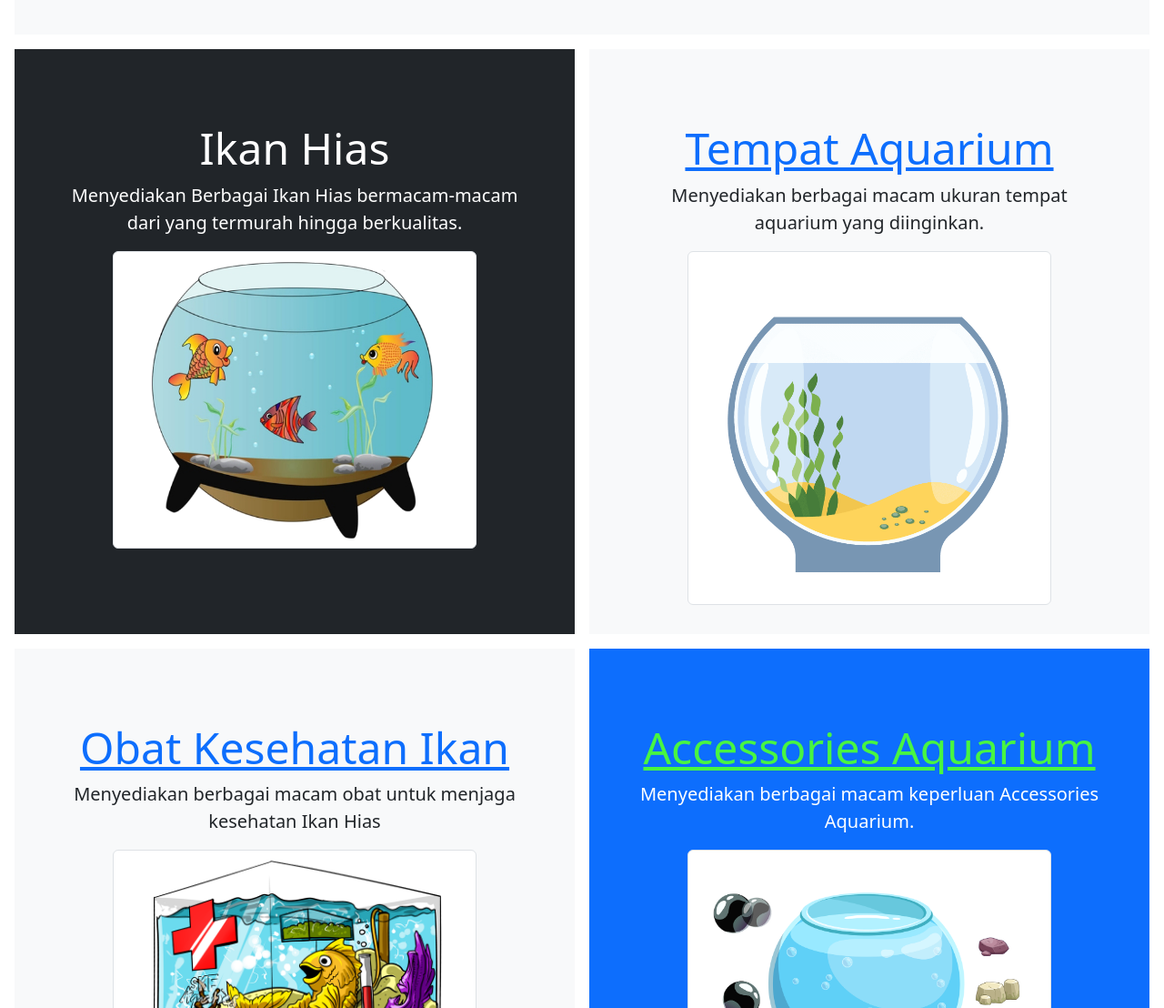
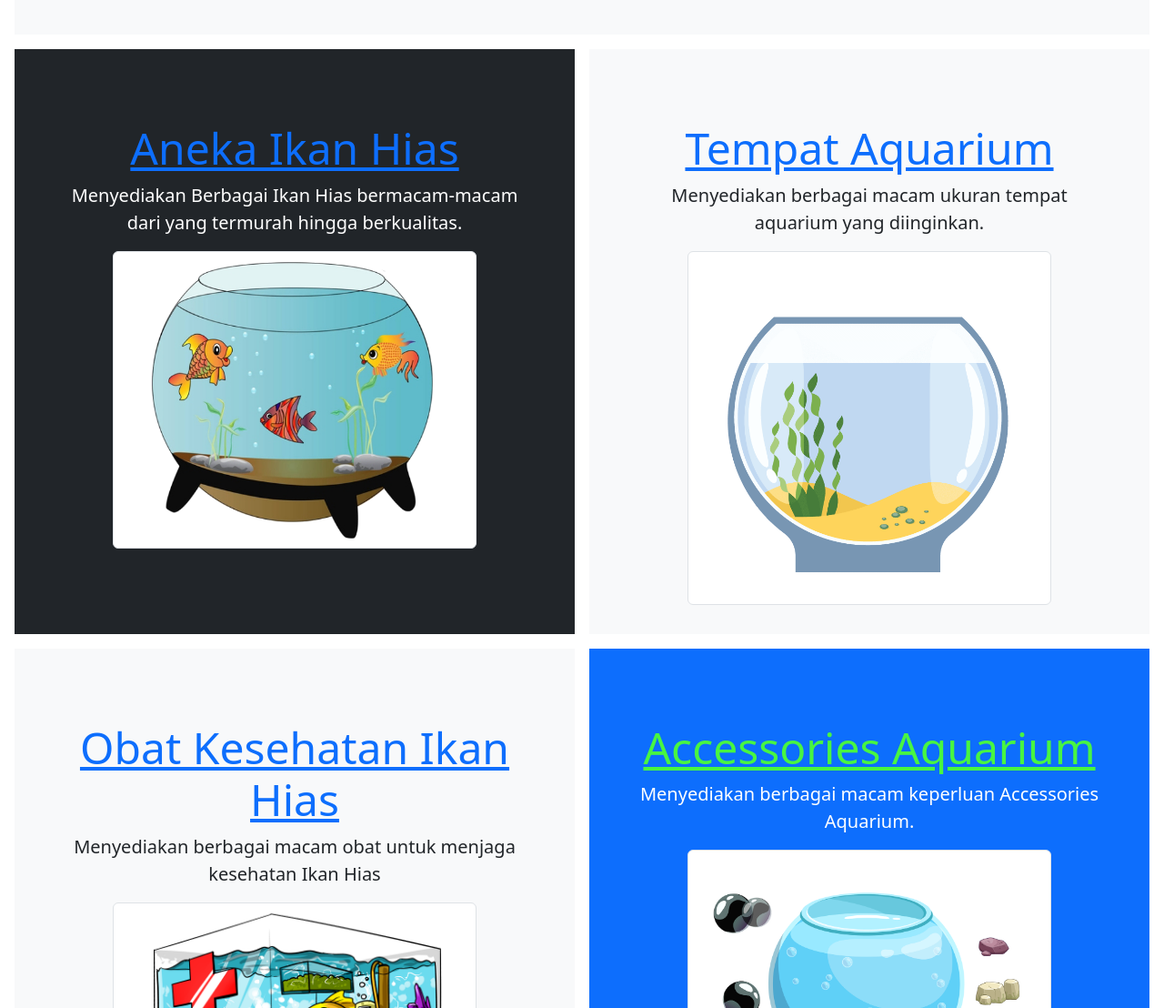
Before and after one commit to egyok/pasarminarestu-purwanegara, a plain HTML site: page index.html in a window 1280 px wide. Shown: the part 1720-2828 px from the top of the page at 91% size. Drawn offline with nearby package versions, Linux system fonts and the light colour scheme; files that its build step writes are made by us from their sources; a script that the page names is missing; files whose address does not match are found by name.

Commit message:
Update index.html

```diff
--- a/index.html
+++ b/index.html
@@ -281,7 +281,9 @@
     <div class="d-md-flex flex-md-equal w-100 my-md-3 ps-md-3">
       <div class="text-bg-dark me-md-3 pt-3 px-3 pt-md-5 px-md-5 text-center overflow-hidden">
         <div class="my-3 py-3">
-          <h2 class="display-5" id="ikanhias">Ikan Hias</h2>
+          <a href="AnekeIkanHias.html">
+            <h2 class="display-5" id="ikanhias">Aneka Ikan Hias</h2>
+          </a>
           <p class="lead">Menyediakan Berbagai Ikan Hias bermacam-macam dari yang termurah hingga berkualitas.</p>
           <img src="Aquarium.png" class="img-thumbnail" alt="..." width="400" height="400" />
         </div>
@@ -302,7 +304,7 @@
       <div class="bg-body-tertiary me-md-3 pt-3 px-3 pt-md-5 px-md-5 text-center overflow-hidden">
         <div class="my-3 p-3">
           <a href="ObatIkanHias.html">
-            <h2 class="display-5">Obat Kesehatan Ikan</h2>
+            <h2 class="display-5">Obat Kesehatan Ikan Hias</h2>
           </a>
           <p class="lead">Menyediakan berbagai macam obat untuk menjaga kesehatan Ikan Hias</p>
           <img src="perawatan_kesehatan_ikan.png" class="img-thumbnail" alt="..." width="400" height="400" />
```
